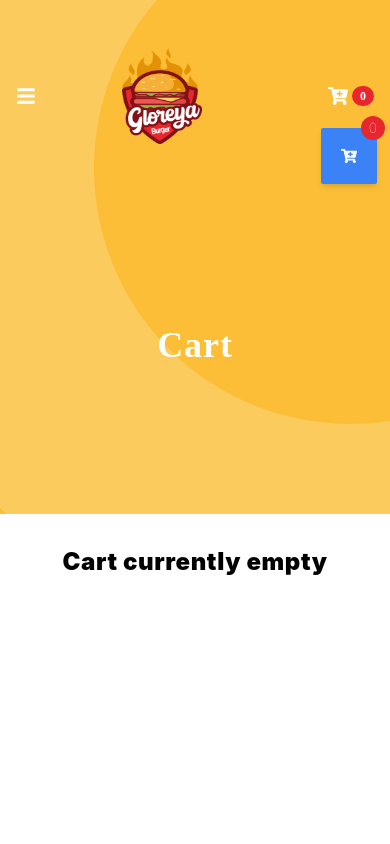
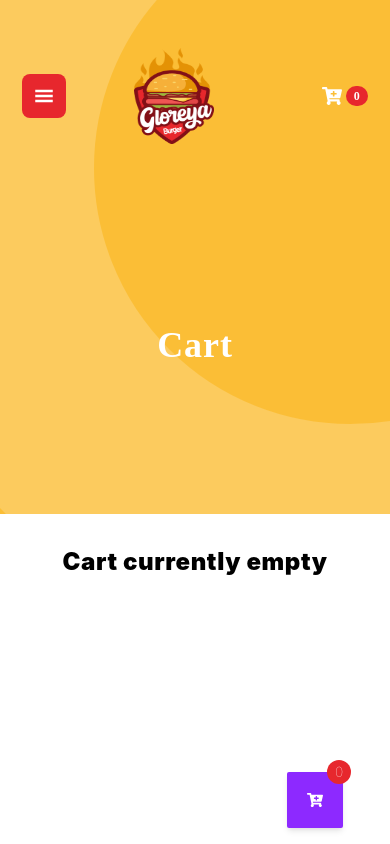
Before and after one commit to PoseyXyz/gloreya, a React (Create React App) app: page /cart in a window 390 px wide. Built offline with nearby package versions, Linux system fonts and the light colour scheme.

Commit message:
Fixed navbar view for mobile screens

```diff
--- a/package.json
+++ b/package.json
@@ -9,7 +9,7 @@
     "@testing-library/user-event": "^12.8.3",
     "react": "^17.0.2",
     "react-dom": "^17.0.2",
-    "react-icons": "^4.2.0",
+    "react-icons": "^4.4.0",
     "react-router-dom": "^5.2.0",
     "react-scripts": "4.0.3",
     "web-vitals": "^1.1.2"
--- a/src/App.js
+++ b/src/App.js
@@ -79,7 +79,7 @@ function App() {
       </div>
 
       {/* Cart 26 button*/}
-      <button style={{zIndex:45}} className="bg-blue-500 p-5 inline-block rounded-sm mt-4 shadow-md fixed box-border top-28 right-1/30" onClick={() => setShowSidebar(!showSidebar)}><i className="text-white"><FaCartPlus /></i><span className="text-white absolute -top-3 -right-2 bg-brand-red px-2 py-0.5 font-thin text-sm rounded-full">{cart.length}</span></button>
+      <button style={{zIndex:45}} className="p-5 bg-cart-btn-purple inline-block rounded-sm mt-4 shadow-md fixed box-border bottom-4 right-12/100" onClick={() => setShowSidebar(!showSidebar)}><i className="text-white"><FaCartPlus /></i><span className="text-white absolute -top-3 -right-2 bg-brand-red px-2 py-0.5 font-thin text-sm rounded-full">{cart.length}</span></button>
 
       <Switch>
         <Route exact path="/" component={Home} />
--- a/src/components/Banner.js
+++ b/src/components/Banner.js
@@ -1,20 +1,22 @@
-import React from 'react';
+import React, { useContext } from 'react';
 import Navbar from './Navbar';
 import bannerImg from '../images/burger1.png'
 import { FaPlus } from 'react-icons/fa';
 import blob from '../images/blob.svg'
 import { CgLayoutGridSmall } from 'react-icons/cg'
+import { HavenContext } from '../Context';
 function Banner(props) {
+    const { setShowContactBar } = useContext(HavenContext)
     return (
         <div className="bg-brand-yellow relative overflow-hidden flex flex-col px-4 sm:px-8 xl:px-0">
             {/* <div className="xl:w-1/6 2xl:w-1/4 w-0 bg-red-600">
 
             </div> */}
-            <div className='flex overflow-visible items-center container gap-4 z-50'>
-                            <div className='container'>
-                            <Navbar />
-                            </div>
-                            <div className="hidden absolute 3xl:2/12 w-14% right-0 h-10 bg-brand-red rounded-l-3xl p-4 mt-4 ml-10 2xl:flex items-center"><button ><i className="text-white text-4xl"><CgLayoutGridSmall /></i></button></div>
+            <div className='flex overflow-visible items-center container gap-4'>
+                <div className='container'>
+                    <Navbar />
+                </div>
+                <div className="hidden absolute 3xl:2/12 w-14% right-0 h-10 bg-brand-red rounded-l-3xl p-4 mt-4 ml-10 2xl:flex items-center"><button onClick={() => setShowContactBar(true)}><i className="text-white text-4xl"><CgLayoutGridSmall /></i></button></div>
 
             </div>
             <div className="container flex-1">
@@ -24,7 +26,7 @@ function Banner(props) {
                     <div className="z-30 relative h-full w-screen flex flex-col">
 
 
-                        <div className="relative grid grid-cols-2 w-full gap-0 items-center">
+                        <div className="relative grid grid-cols-2 w-full gap-4 items-center">
                             <div className="flex flex-1 justify-center flex-col w-2/4 gap-2">
                                 <div style={{ color: '#EB452F' }} className="flex gap-4 items-center">
                                     <p className="text-sm font-bold sm:font-extrabold sm:text-xl md:text-2xl">NEW IN MENU</p>
@@ -48,8 +50,8 @@ function Banner(props) {
                                 </div>
                             </div>
                             <div className="relative flex">
-                                <img className="absolute z-10 w-10/12" src={blob} />
-                                <img className="relative z-20" src={bannerImg} alt="" />
+                                <img className="absolute z-10 w-10/12" alt='banner_blob' src={blob} />
+                                <img className="relative z-20" alt="burger_image" src={bannerImg} />
                             </div>
 
 
--- a/src/components/HalfBanner.js
+++ b/src/components/HalfBanner.js
@@ -1,19 +1,29 @@
-import React from 'react';
+import React, { useContext } from 'react';
 import Navbar from './Navbar'
+import { CgLayoutGridSmall } from 'react-icons/cg'
+import { HavenContext } from '../Context';
 
-function HalfBanner({headline}) {
+function HalfBanner({ headline }) {
+    const { setShowContactBar } = useContext(HavenContext)
     return (
 
         <div className="bg-brand-yellow relative overflow-hidden flex flex-col px-4 sm:px-8 xl:px-0">
-            <div className="grid grid-cols-4">
+            {/* <div className="grid grid-cols-4">
                 <div className="xl:col-span-1">
 
                 </div>
                 <div className="col-span-4 xl:col-span-3">
                     <Navbar />
                 </div>
+            </div> */}
+            <div className='flex overflow-visible items-center container gap-4 z-20'>
+                <div className='container'>
+                    <Navbar />
+                </div>
+                <div className="hidden absolute 3xl:2/12 w-14% right-0 h-10 bg-brand-red rounded-l-3xl p-4 mt-4 ml-10 2xl:flex items-center"><button onClick={() => setShowContactBar(true)}><i className="text-white text-4xl"><CgLayoutGridSmall /></i></button></div>
+
             </div>
-            <div className="flex items-center justify-center relative z-30" style={{height:'40vh'}}>
+            <div className="flex items-center justify-center relative z-30" style={{ height: '40vh' }}>
                 <h1 className="text-white tracking-wide text-4xl sm:text-5xl md:text-6xl lg:text-7xl font-black mini-headline">{headline}</h1>
             </div>
 
--- a/src/components/Navbar.js
+++ b/src/components/Navbar.js
@@ -1,12 +1,12 @@
-import React, { useContext, useState } from 'react';
+import React, { useContext } from 'react';
 import { FaCartPlus, FaBars } from 'react-icons/fa'
-import { CgLayoutGridSmall } from 'react-icons/cg'
 import { Link } from 'react-router-dom';
 import { HavenContext } from '../Context';
 import Logo from '../images/logo.png'
+import {GiHamburgerMenu, GiCancel} from 'react-icons/gi'
 
-function Navbar(props) {
-    const { cart, setShowContactBar, miniNavbarOpen, setMiniNavbarOpen } = useContext(HavenContext)
+function Navbar() {
+    const { cart, miniNavbarOpen, setMiniNavbarOpen } = useContext(HavenContext)
     return (
         <div className="relative">
 
@@ -22,11 +22,11 @@ function Navbar(props) {
                             <Link to='/products' className="nav-li hidden">ONLINE ORDER</Link>
 
                         </ul>
-                        <button className="md:hidden" onClick={()=>setMiniNavbarOpen(!miniNavbarOpen)}>
-                            <i className="text-white text-xl"><FaBars /></i>
+                        <button className="md:hidden bg-brand-red p-3 rounded-lg" onClick={()=>setMiniNavbarOpen(!miniNavbarOpen)}>
+                     <i className="text-white text-xl"><GiHamburgerMenu /></i>
                         </button>
                         <div>
-                            <img src={Logo} className="w-20 h-24"/>
+                            <img src={Logo} className="w-20 h-24" alt='gloreya_logo'/>
 
                         </div>
                         <div className="flex items-center space-x-10">
@@ -44,7 +44,7 @@ function Navbar(props) {
                     {/* <div className="hidden w-3/4 h-10 bg-brand-red rounded-l-3xl p-4 mt-4 ml-10 lg:flex items-center"><button onClick={() => setShowContactBar(true)}><i className="text-white text-4xl"><CgLayoutGridSmall /></i></button></div> */}
                 </header>
             </section>
-            <div className={miniNavbarOpen?'miniNavbarOpen':'miniNavbarClosed'}>
+            <div className={`${miniNavbarOpen?'h-auto p-4 w-full':'h-0 w-0'} duration-300 overflow-hidden z-50 absolute md:hidden flex flex-col gap-8 font-bold bg-black`}>
                 <Link to='/' style={{ color: '#E7272D' }} className="nav-li">HOME</Link>
                 <Link to='/menu' className="nav-li">MENU</Link>
                 <Link className="nav-li">SHOP</Link>
--- a/src/components/Welcome.js
+++ b/src/components/Welcome.js
@@ -5,7 +5,7 @@ import PepsiImg from '../images/pepsi.png'
 function Welcome(props) {
     return (
 
-            <div className="container bg-red-500">
+            <div className="container">
             <div className="flex flex-1 flex-col gap-3 md:gap-6 md:grid md:grid-cols-2 items-center my-8 xl:my-16 p-6">
                 <div className="flex flex-col gap-1 py-2">
                     <p className="text-brand-red text-lg font-extrabold mini-headline">WELCOME</p>
--- a/src/index.css
+++ b/src/index.css
@@ -22,13 +22,6 @@
   @apply h-screen bg-white fixed z-50 right-0 gap-6 flex flex-col overflow-hidden w-0
 }
 
-.miniNavbarOpen{
-  @apply bg-black z-50 absolute flex flex-col gap-8 font-bold text-sm p-4 w-full
-}
-
-.miniNavbarClosed{
-  @apply bg-black z-50 relative flex-col gap-8 font-bold text-sm p-4 hidden
-}
 
 body {
   margin: 0;
--- a/tailwind.config.js
+++ b/tailwind.config.js
@@ -17,10 +17,12 @@ module.exports = {
         "footer-black":"#1B1B1B",
         "news-card-gray":"#f9f9f9",
         "footer-text":"#aaa",
-        "light-text":"#7a7a7a"
+        "light-text":"#7a7a7a",
+        "cart-btn-purple":"#8d29ff"
+
       },
       inset:{
-        '1/30':'3.333333%'
+        '12/100':'12%'
       },
       width:{
         '216':"53.5rem",
@@ -38,7 +40,7 @@ module.exports = {
     },
     container:{
       center:true,
-      padding:'1rem',
+      padding:'.2rem',
       screens:{
         xl:"1124px",
         "2xl":"1124px"
```
Also changed, not shown: 2 other files (tests, documents, lock files or other folders).
